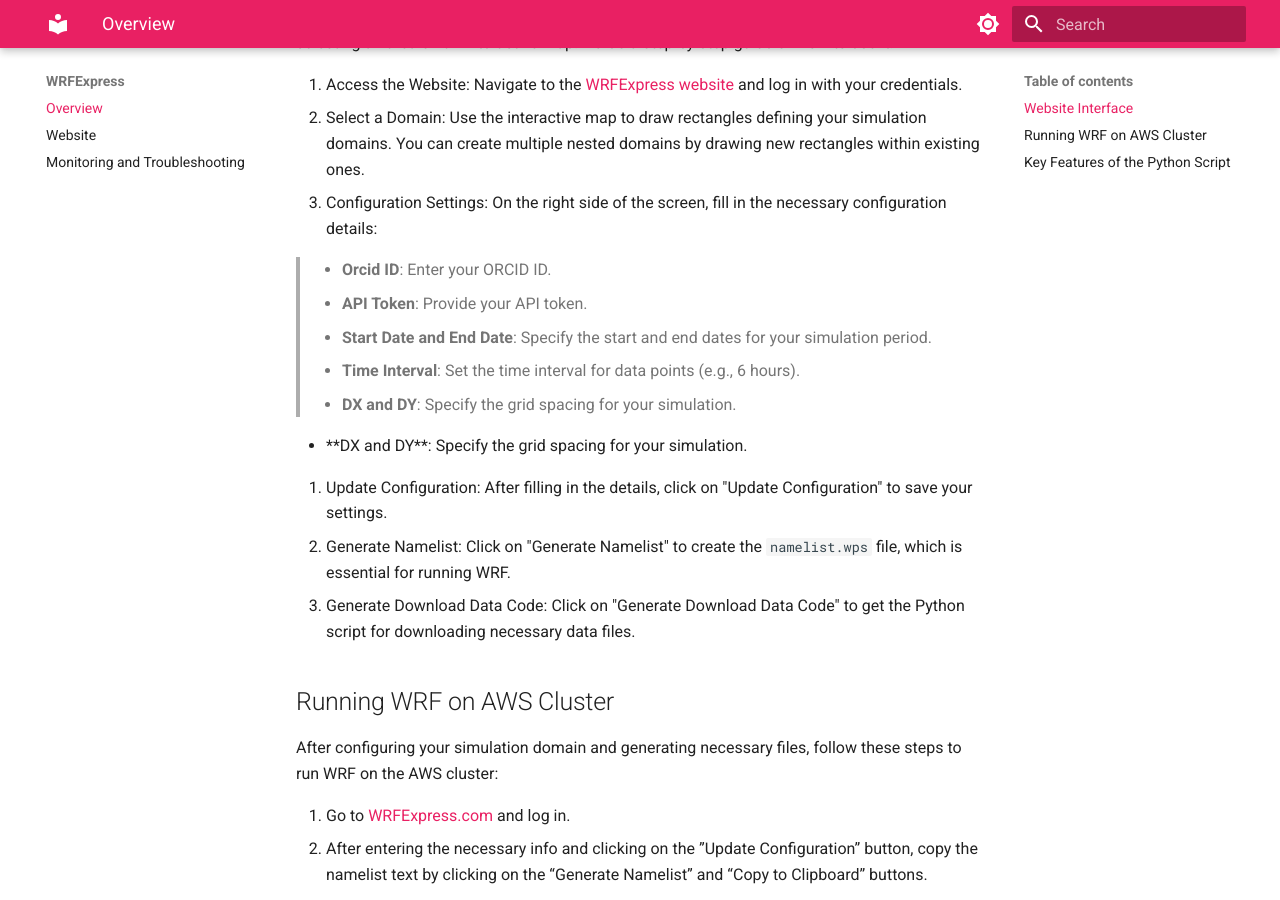
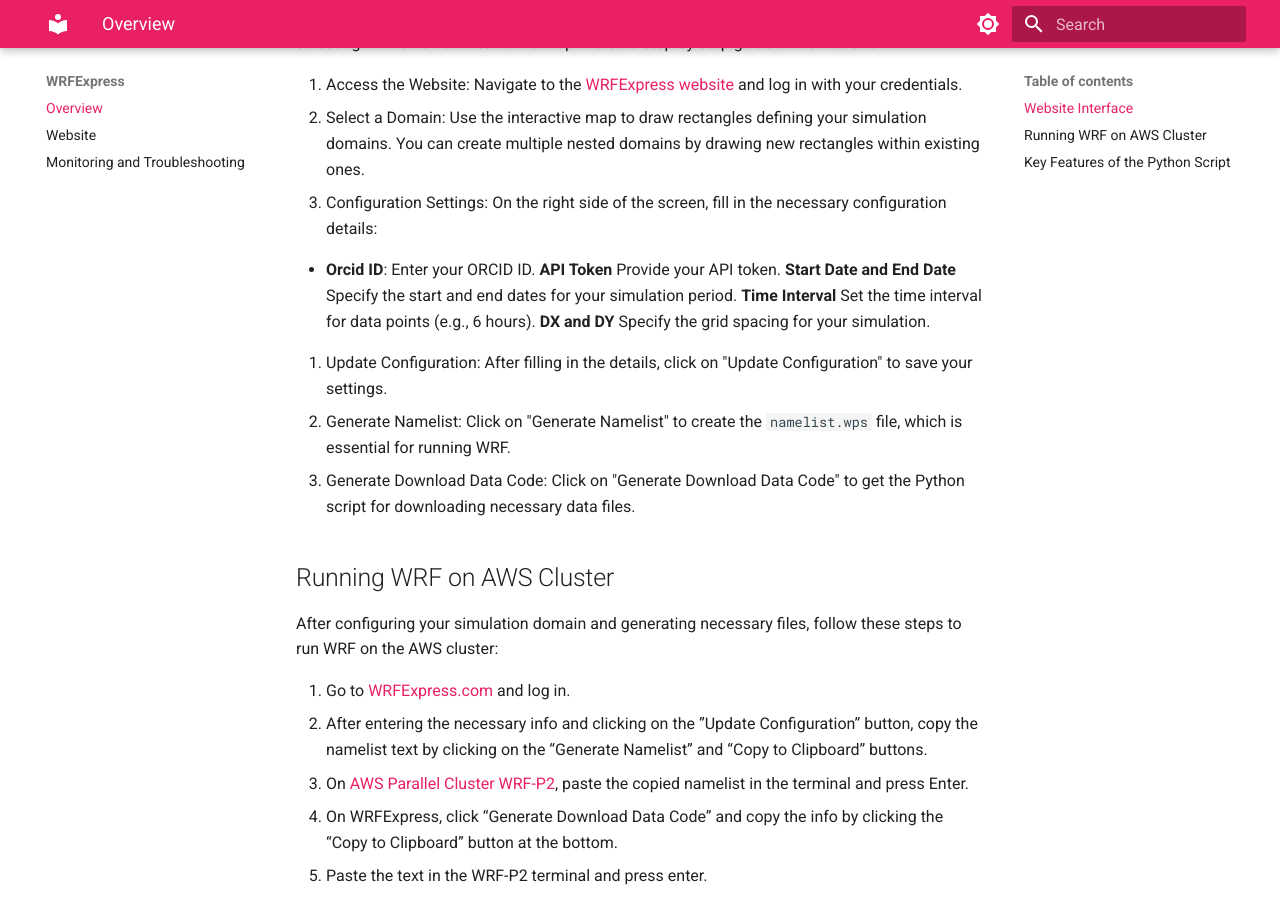
Before and after one commit to AtmosferaUSM/tutorial_WRFExpress, an MkDocs documentation site: the page built from docs/index.md, in a window 1280 px wide and 900 px high, scrolled down 410 px. Built offline with MkDocs 1.6.1 and Material for MkDocs 9.7.7, drawn with Linux system fonts in a browser that asks for light colours.

Commit message:
initial commit

```diff
--- a/docs/index.md
+++ b/docs/index.md
@@ -10,15 +10,13 @@
 2. Select a Domain: Use the interactive map to draw rectangles defining your simulation domains. You can create multiple nested domains by drawing new rectangles within existing ones.
 3. Configuration Settings: On the right side of the screen, fill in the necessary configuration details:
 
->  - **Orcid ID**: Enter your ORCID ID.
-   - **API Token**: Provide your API token.
-   - **Start Date and End Date**: Specify the start and end dates for your simulation period.
-   - **Time Interval**: Set the time interval for data points (e.g., 6 hours).
-   - **DX and DY**: Specify the grid spacing for your simulation.
-
 <ul>
    <li>
-      **DX and DY**: Specify the grid spacing for your simulation.
+      <b>Orcid ID</b>: Enter your ORCID ID.
+      <b>API Token</b> Provide your API token.
+      <b>Start Date and End Date</b> Specify the start and end dates for your simulation period.
+      <b>Time Interval</b> Set the time interval for data points (e.g., 6 hours).
+      <b>DX and DY</b> Specify the grid spacing for your simulation.
    </li>
 </ul>
 
```
